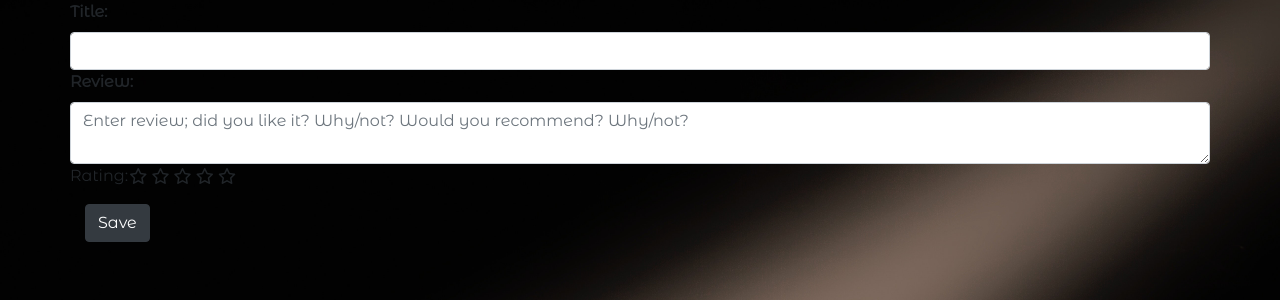
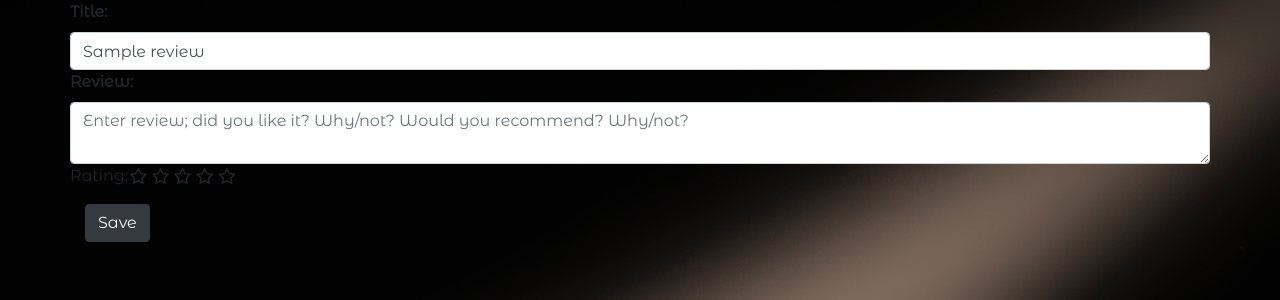
Before and after one commit to HollyT85/books_for_you, a Flask app: page /edit/1 in a window 1280 px wide. Shown: the part 56-356 px from the top of the page. Run offline with Flask 2, Linux system fonts and the light colour scheme; a database or web service that is not in the repository returns one stand-in record (values such as "Sample title"); some libraries are stand-ins or nearby versions.

Commit message:
edit function working

```diff
--- a/app.py
+++ b/app.py
@@ -205,8 +205,9 @@ def edit(review_id):
             "review_by": session["user"].title()
         }
 
-        mongo.db.reviews.update_one({"_id": ObjectId(review_id)}, update)
+        mongo.db.reviews.replace_one({"_id": ObjectId(review_id)}, update)
         flash("Review Updated")
+        return redirect(url_for("userprofile", username=session['user']))
 
     reviews = mongo.db.reviews.find()
     return render_template("edit.html", reviews=reviews)
--- a/templates/edit.html
+++ b/templates/edit.html
@@ -5,7 +5,7 @@
 <form method="POST" action="{{ url_for('edit', review_id=review._id) }}">
     <div class="row">
         <label for="title" class="form-label"><b>Title:</b></label><br>
-        <input type="text" name="title" class="form-control" id="id" required> <br>
+        <input type="text" name="title" class="form-control" id="id" required value="{{ review.title }}"> <br>
     </div>
     <div class="row">
         <label for="review" class="form-label"><b>Review:</b></label><br>
```
